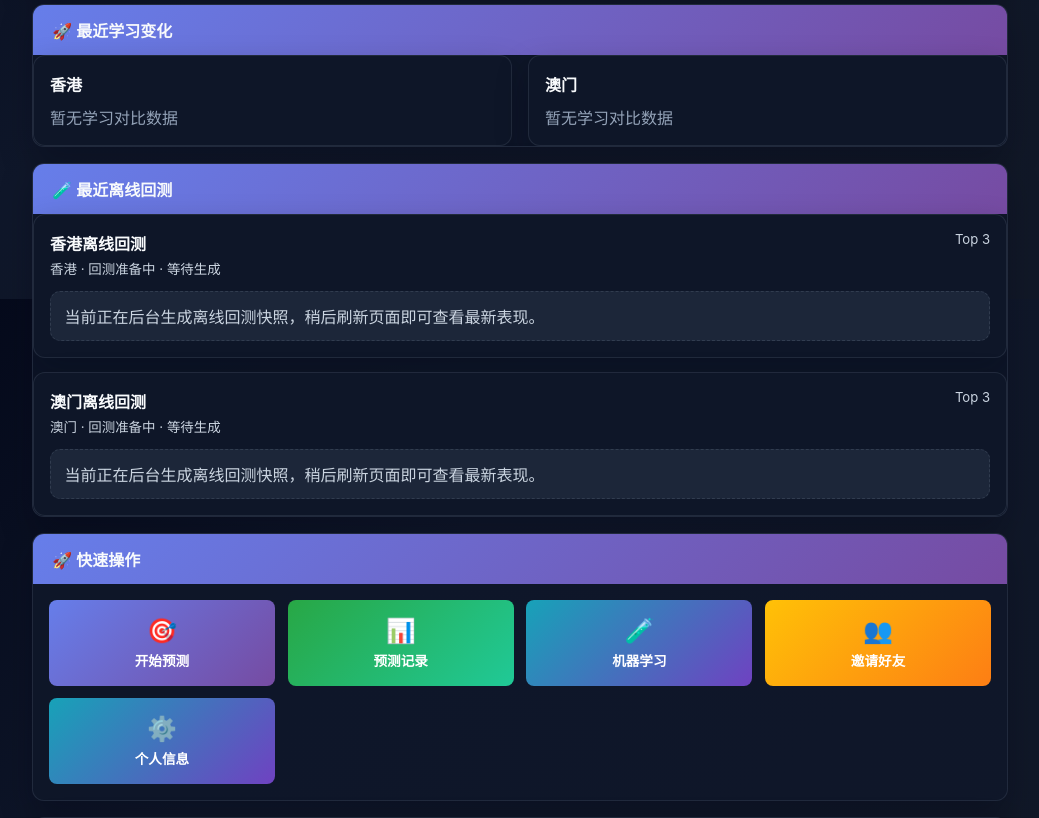
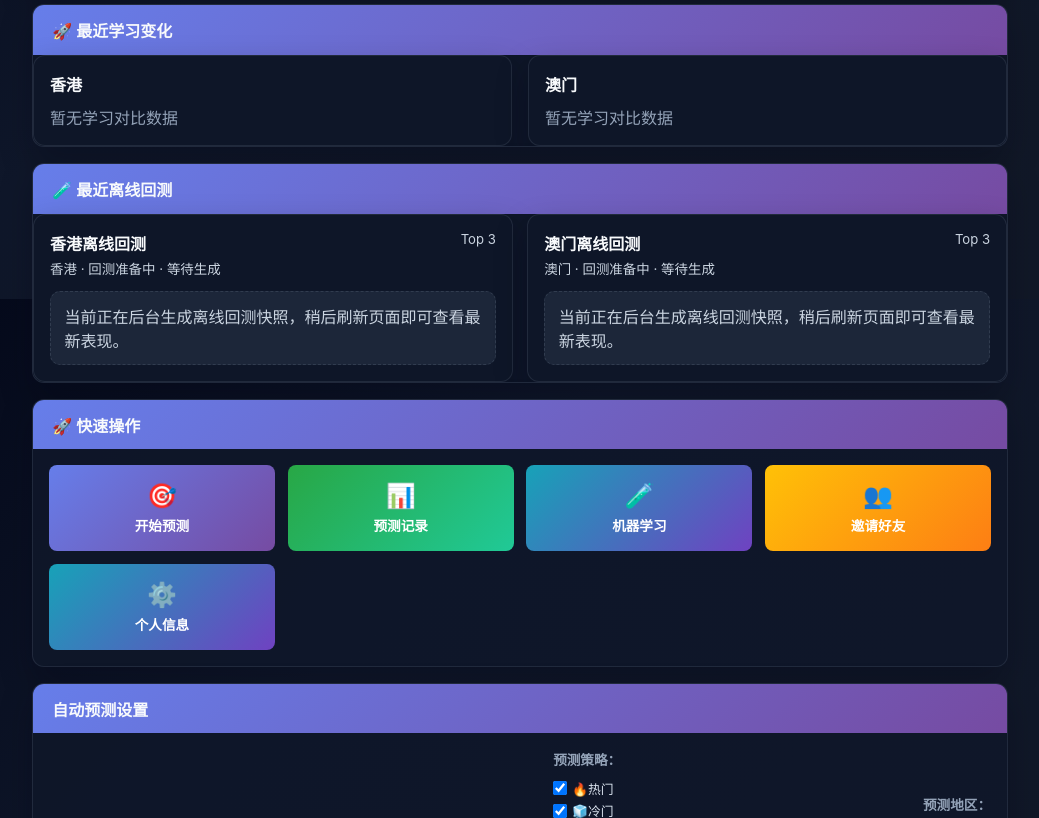
Before and after one commit to e5sub/mark-six, a Flask app: page /user/dashboard in a window 1280 px wide. Shown: the part 1301-2119 px from the top of the page, without its empty margins (240-1279 px from the left). Run offline with Flask 3, Linux system fonts and the light colour scheme; a user stored in the database is signed in; data comes from the database, SQL or seed files in the repository; data that the repository does not hold is empty; some libraries are stand-ins or nearby versions.

Commit message:
Update dashboard.html

```diff
--- a/templates/user/dashboard.html
+++ b/templates/user/dashboard.html
@@ -191,7 +191,7 @@
     </div>
 
     {% if latest_backtests %}
-    <div style="display:grid; gap:0.9rem;">
+    <div class="backtest-grid">
         {% for item in latest_backtests[:3] %}
         <div style="padding:1rem; border:1px solid rgba(148,163,184,0.16); border-radius:12px; background:rgba(15,23,42,0.82); box-shadow:inset 0 1px 0 rgba(255,255,255,0.03);">
             <div style="display:flex; justify-content:space-between; gap:1rem; align-items:flex-start; flex-wrap:wrap;">
@@ -587,6 +587,12 @@
     font-size: 0.85rem;
 }
 
+.backtest-grid {
+    display: grid;
+    grid-template-columns: repeat(2, minmax(0, 1fr));
+    gap: 0.9rem;
+}
+
 /* 自动预测设置 */
 .auto-prediction-form {
     padding: 1rem;
@@ -817,6 +823,10 @@
         grid-template-columns: repeat(2, 1fr);
     }
 
+    .backtest-grid {
+        grid-template-columns: 1fr;
+    }
+
     .setting-row {
         grid-template-columns: 1fr;
         gap: 1rem;
```
